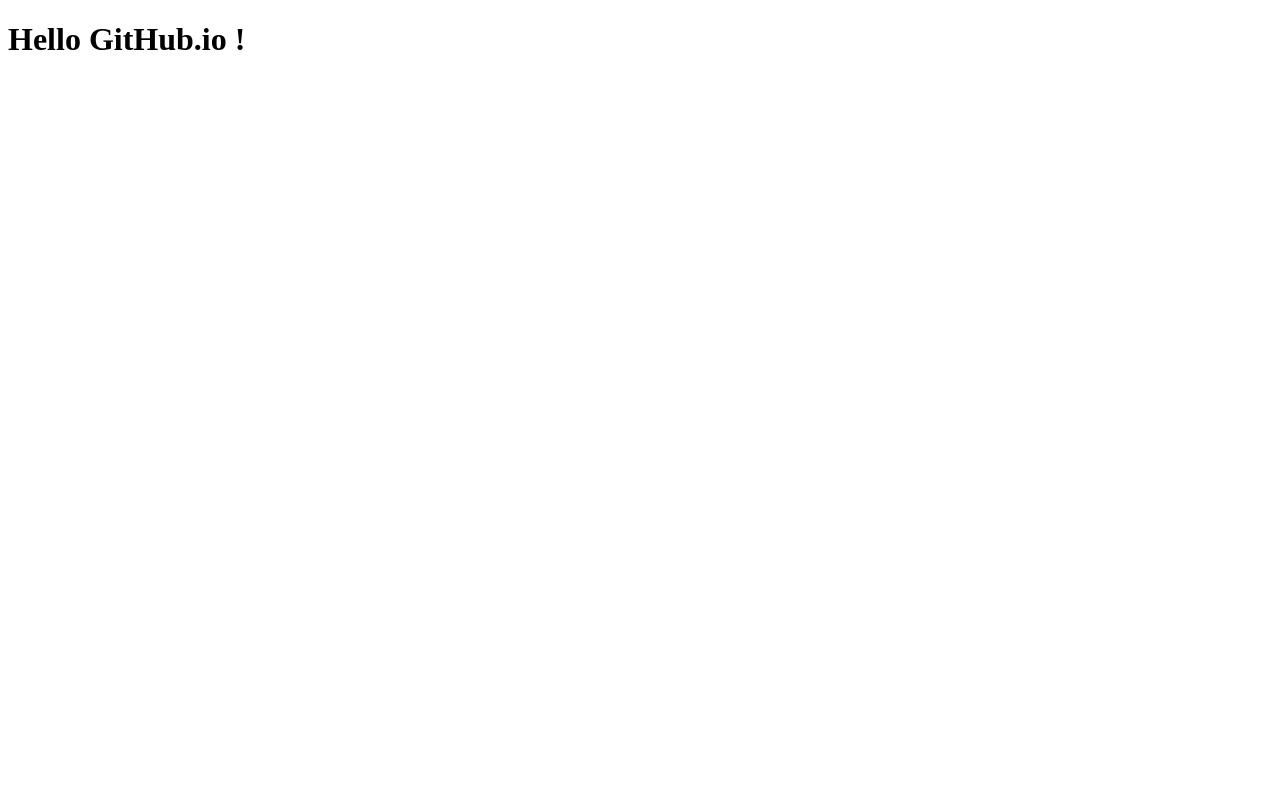
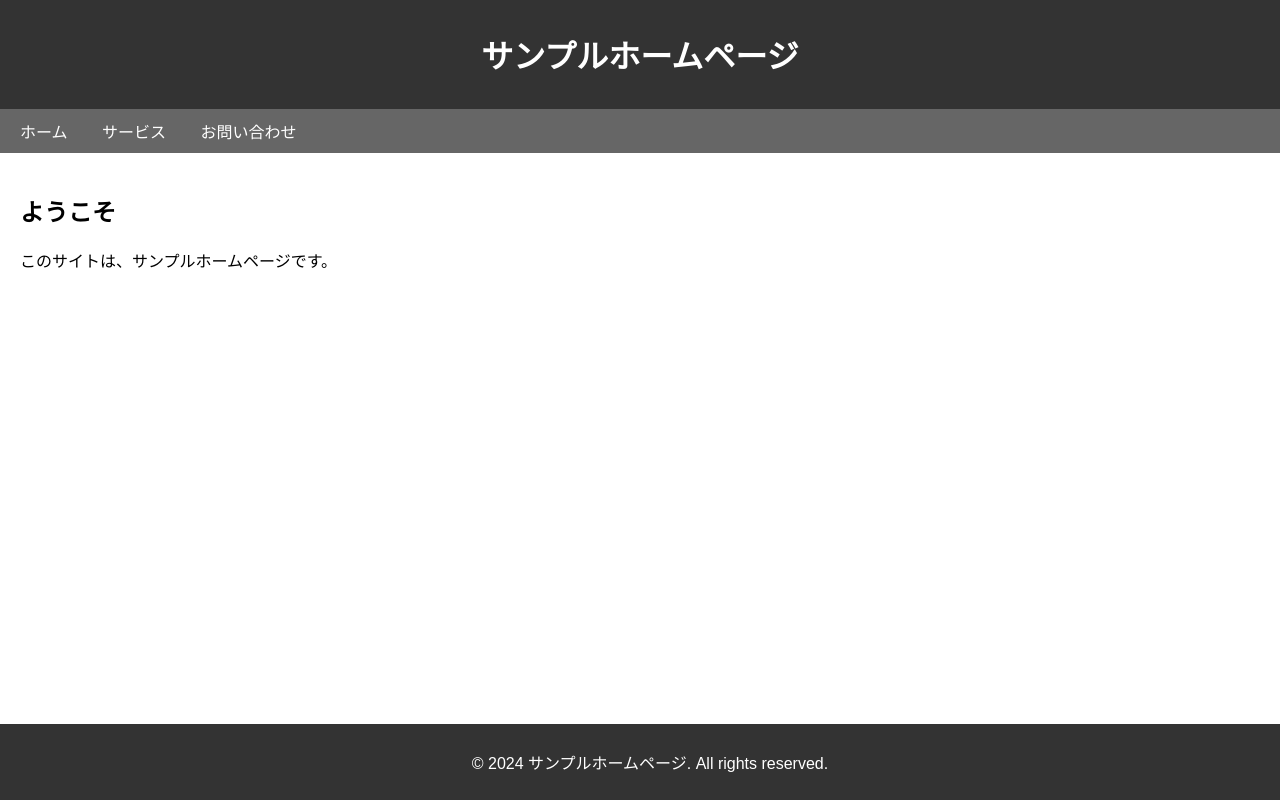
Before and after one commit to KoyoMatsuda/HomePage, a plain HTML site: page index.html in a window 1280 px wide. Drawn offline with Linux system fonts and the light colour scheme.

Commit message:
create page

```diff
--- a/index.html
+++ b/index.html
@@ -1,12 +1,69 @@
 <!DOCTYPE html>
-<html lang="en">
+<html lang="ja">
 <head>
     <meta charset="UTF-8">
     <meta name="viewport" content="width=device-width, initial-scale=1.0">
-    <meta http-equiv="X-UA-Compatible" content="ie=edge">
-    <title>Example Portfolio</title>
+    <title>サンプルホームページ</title>
+    <style>
+        /* スタイルはここに記述します */
+        body {
+            font-family: Arial, sans-serif;
+            margin: 0;
+            padding: 0;
+        }
+        header {
+            background-color: #333;
+            color: #fff;
+            padding: 10px;
+            text-align: center;
+        }
+        nav {
+            background-color: #666;
+            padding: 10px;
+        }
+        nav a {
+            color: #fff;
+            text-decoration: none;
+            padding: 5px 10px;
+            margin-right: 10px;
+        }
+        nav a:hover {
+            background-color: #444;
+        }
+        section {
+            padding: 20px;
+        }
+        footer {
+            background-color: #333;
+            color: #fff;
+            text-align: center;
+            padding: 10px;
+            position: fixed;
+            bottom: 0;
+            width: 100%;
+        }
+    </style>
 </head>
 <body>
-    <h1>Hello GitHub.io !</h1>
+
+<header>
+    <h1>サンプルホームページ</h1>
+</header>
+
+<nav>
+    <a href="#">ホーム</a>
+    <a href="#">サービス</a>
+    <a href="#">お問い合わせ</a>
+</nav>
+
+<section>
+    <h2>ようこそ</h2>
+    <p>このサイトは、サンプルホームページです。</p>
+</section>
+
+<footer>
+    <p>&copy; 2024 サンプルホームページ. All rights reserved.</p>
+</footer>
+
 </body>
 </html>
```
